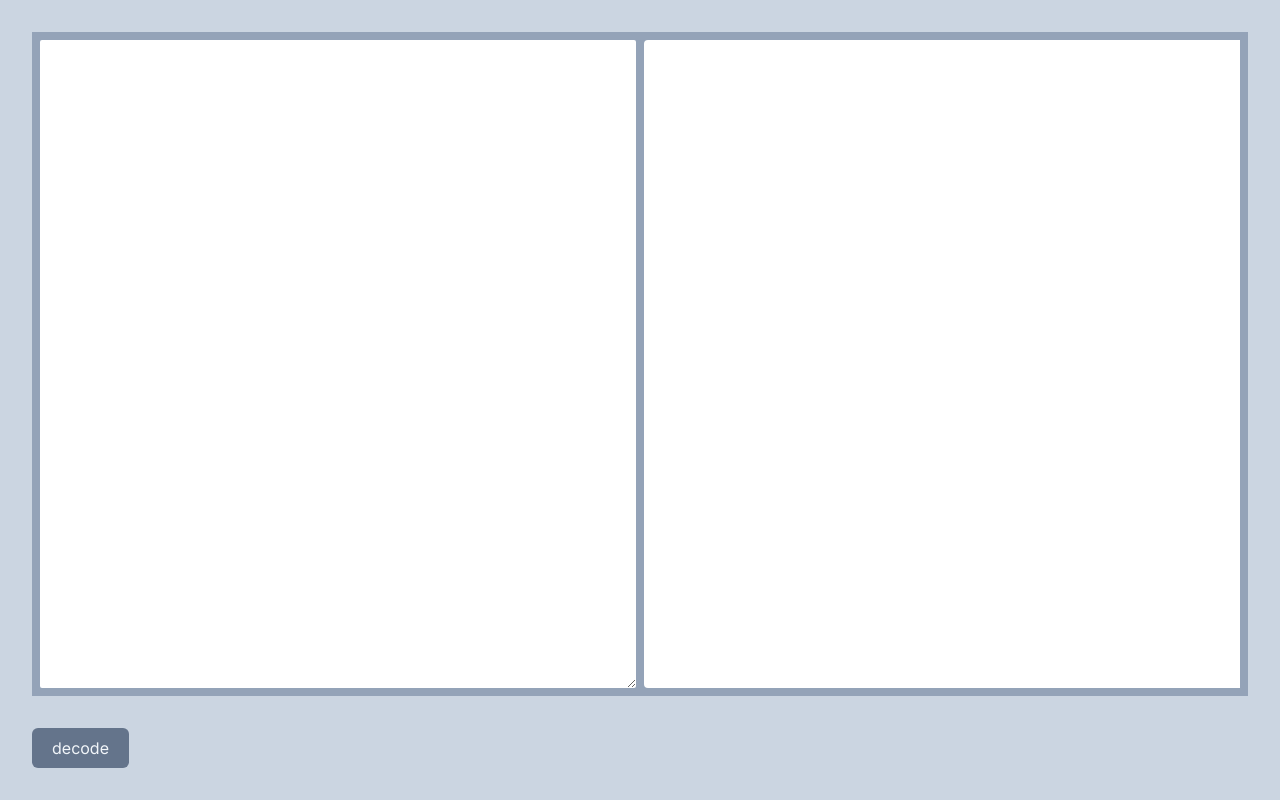
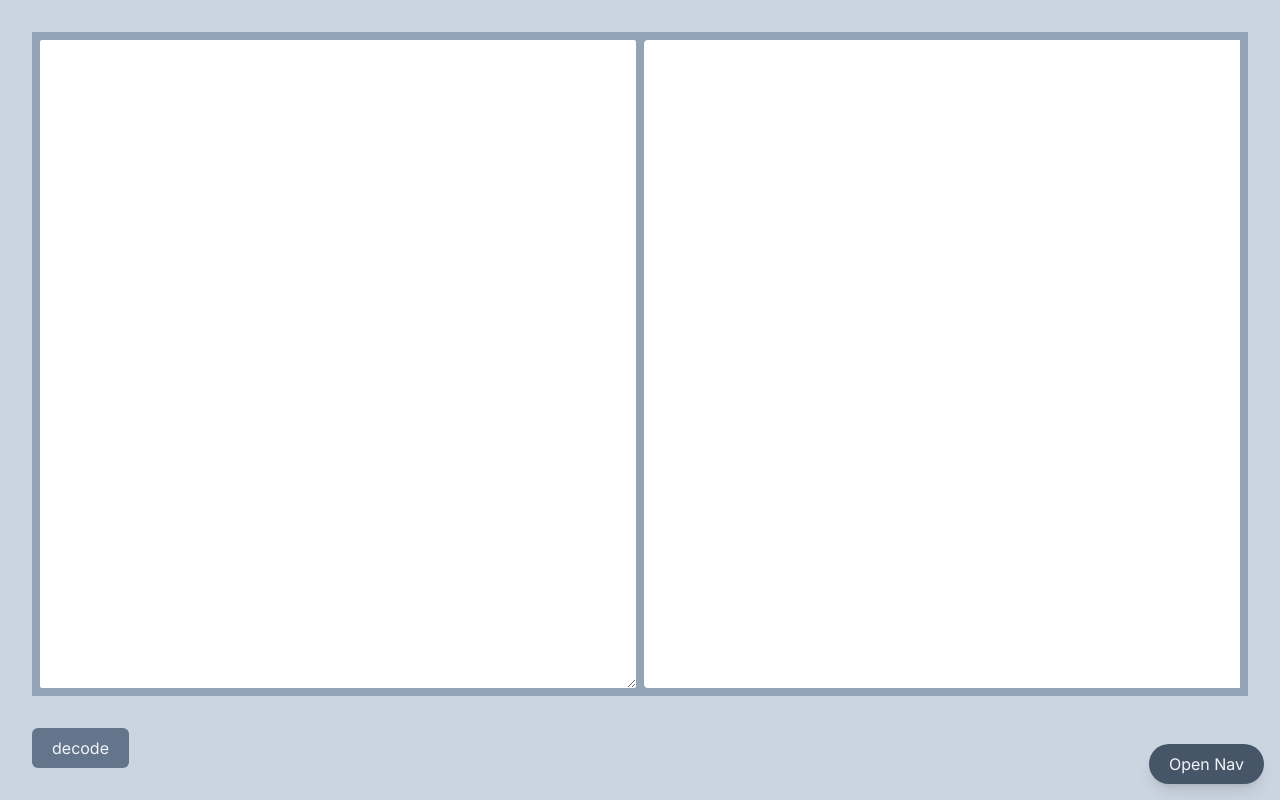
Before and after one commit to youyoumu/toolbox, a Next.js app: page /base64-decoder in a window 1280 px wide. Built offline with nearby package versions, Linux system fonts and the light colour scheme.

Commit message:
Add nav button

```diff
--- /dev/null
+++ b/app/components/Nav.tsx
@@ -0,0 +1,30 @@
+'use client'
+import Link from 'next/link'
+import { useState } from 'react'
+
+export default function Nav() {
+  const [showNav, setShowNav] = useState(false)
+
+  if (showNav) {
+    return (
+      <nav className="absolute right-0 bottom-0 flex flex-col gap-1 p-4 bg-slate-600 me-4 mb-4 text-slate-100 shadow-lg rounded-lg">
+        <div
+          className="cursor-pointer bg-slate-100 text-slate-900 rounded-full w-5 h-5 self-end text-center mb-2 hover:bg-red-500"
+          onClick={() => setShowNav(false)}
+        ></div>
+        <Link href="/url-segmenter">URL Segmenter</Link>
+        <Link href="/base64-decoder">Base64 Decoder</Link>
+        <Link href="/sql-formatter">SQL Formatter</Link>
+      </nav>
+    )
+  } else {
+    return (
+      <nav
+        className="absolute right-0 bottom-0 flex flex-col gap-1 px-5 py-2 bg-slate-600 me-4 mb-4 text-slate-100 shadow-lg rounded-full cursor-pointer"
+        onClick={() => setShowNav(true)}
+      >
+        Open Nav
+      </nav>
+    )
+  }
+}
--- a/app/layout.tsx
+++ b/app/layout.tsx
@@ -1,22 +1,26 @@
-import type { Metadata } from "next";
-import { Inter } from "next/font/google";
-import "./globals.css";
+import type { Metadata } from 'next'
+import { Inter } from 'next/font/google'
+import './globals.css'
+import Nav from './components/Nav'
 
-const inter = Inter({ subsets: ["latin"] });
+const inter = Inter({ subsets: ['latin'] })
 
 export const metadata: Metadata = {
-  title: "Create Next App",
-  description: "Generated by create next app",
-};
+  title: 'Create Next App',
+  description: 'Generated by create next app'
+}
 
 export default function RootLayout({
-  children,
+  children
 }: Readonly<{
-  children: React.ReactNode;
+  children: React.ReactNode
 }>) {
   return (
     <html lang="en">
-      <body className={inter.className}>{children}</body>
+      <body className={inter.className}>
+        {children}
+        <Nav />
+      </body>
     </html>
-  );
+  )
 }
```
